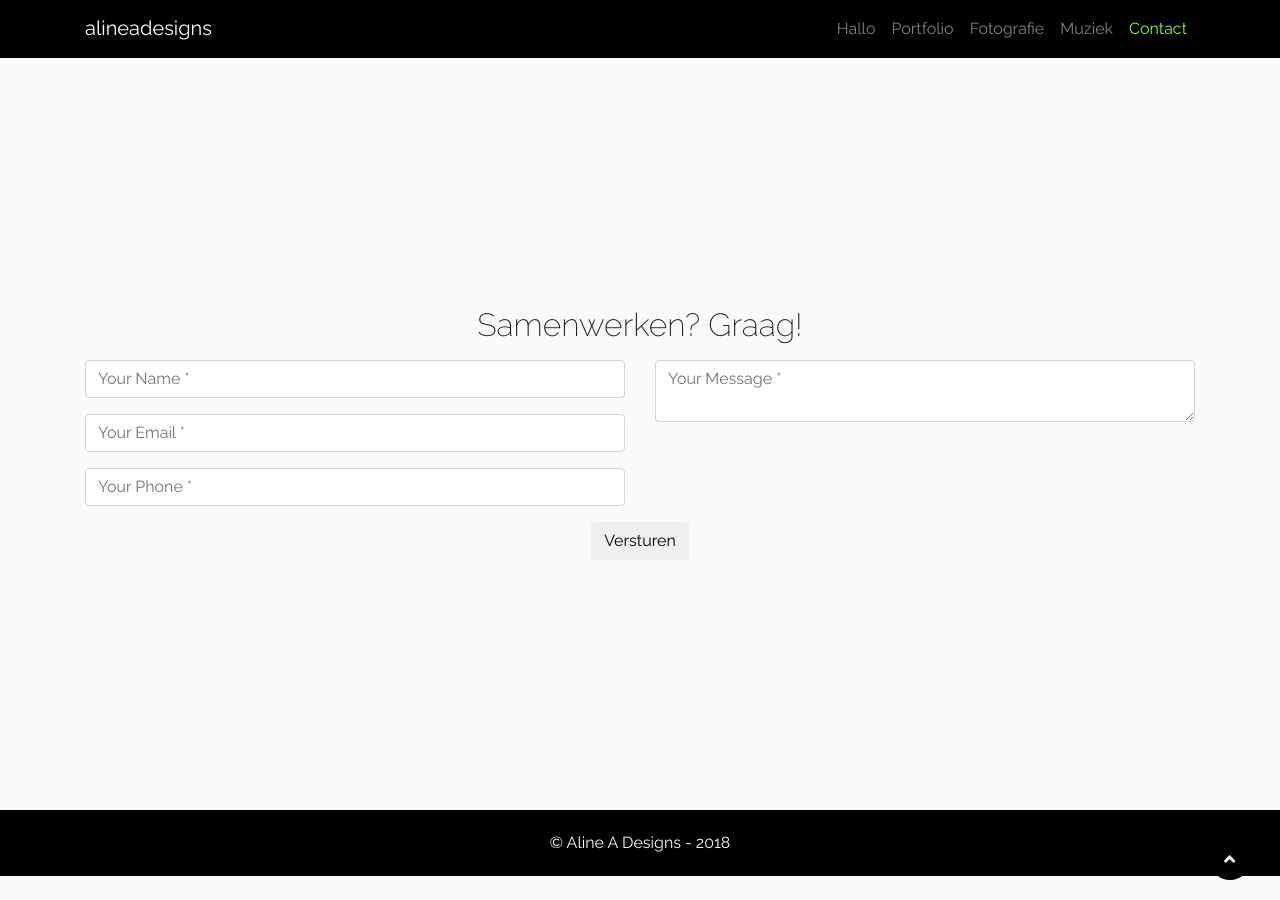
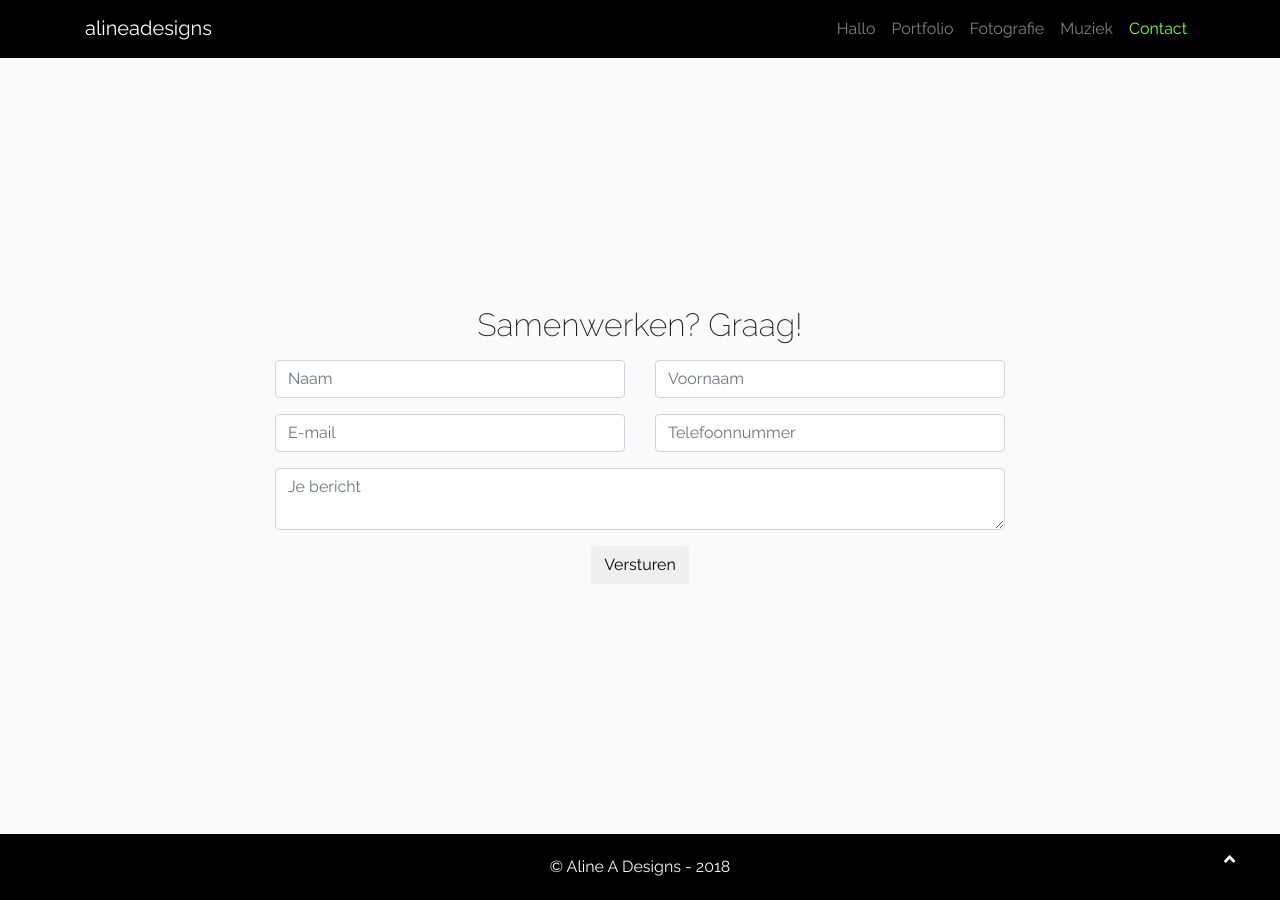
Before and after one commit to AlineAdins/alineadesigns, a Jekyll site: the page built from pages/index.html, in a window 1280 px wide and 900 px high, scrolled down 3777 px. Built offline with Jekyll 4.4.1, drawn with Linux system fonts in a browser that asks for light colours; nearby versions of some CDN libraries; before the commit the page ends 4653 px from its top, so only the background shows below that.

Commit message:
contact bg

```diff
--- a/_includes/contact.html
+++ b/_includes/contact.html
@@ -8,27 +8,50 @@
             </div>
             <div class="row">
                 <div class="col-lg-12">
-                <form name="sentMessage" id="contactForm" novalidate>
+                    <form name="sentMessage" id="contactform">
                         <div class="row">
-                        <div class="col-md-6">
+                            <div class="col-2"></div>
+
+                                <div class="col-4">
                                     <div class="control-group form-group">
-                                <input type="text" class="form-control" placeholder="Your Name *" id="name" required data-validation-required-message="Please enter your name.">
-                                <p class="help-block text-danger"></p>
-                            </div>
-                            <div class="control-group form-group">
-                                <input type="email" class="form-control" placeholder="Your Email *" id="email" required data-validation-required-message="Please enter your email address.">
-                                <p class="help-block text-danger"></p>
-                            </div>
-                            <div class="control-group form-group">
-                                <input type="tel" class="form-control" placeholder="Your Phone *" id="phone" required data-validation-required-message="Please enter your phone number.">
+                                        <input type="text" class="form-control" placeholder="Naam" id="name" required data-validation-required-message="Please enter your name.">
                                         <p class="help-block text-danger"></p>
                                     </div>
                                     </div>
-                        <div class="col-md-6">
+                                    <div class="col-4">
                                             <div class="control-group form-group">
-                                <textarea class="form-control" placeholder="Your Message *" id="message" required data-validation-required-message="Please enter a message."></textarea>
+                                                <input type="text" class="form-control" placeholder="Voornaam" id="Voornaam" required data-validation-required-message="Please enter your name.">
                                                 <p class="help-block text-danger"></p>
                                             </div>
+                                            </div>
+                                            <div class="col-2">
+                                                </div></div>
+                                                <div class="row">
+                                                    <div class="col-2"></div>
+
+                                    <div class="col-4">
+                                        <div class="control-group form-group">
+                                            <input type="email" class="form-control" placeholder="E-mail" id="email" required data-validation-required-message="Please enter your email address.">
+                                            <p class="help-block text-danger"></p>
+                                        </div>
+                                    </div>
+                                    <div class="col-4">
+                                    <div class="control-group form-group">
+                                        <input type="tel" class="form-control" placeholder="Telefoonnummer" id="phone" required data-validation-required-message="Please enter your phone number.">
+                                        <p class="help-block text-danger"></p>
+                                    </div>
+                                    </div>
+                                    <div class="col-2"></div>
+                                    </div>
+                                <div class="row">
+                                <div class="col-2"></div>
+                                <div class="col-8">
+                                    <div class="control-group form-group">
+                                        <textarea class="form-control" placeholder="Je bericht" id="message" required data-validation-required-message="Please enter a message."></textarea>
+                                        <p class="help-block text-danger"></p>
+                                    </div>
+                                </div>
+                                <div class="col-2"></div>
                                 </div>
                                 <div class="clearfix"></div>
                                 <div class="col-lg-12 text-center">
```
Also changed, not shown: _includes/scripts-bottom.html (line endings or trailing spaces). Lines whose indentation alone changed are shown as unchanged.
